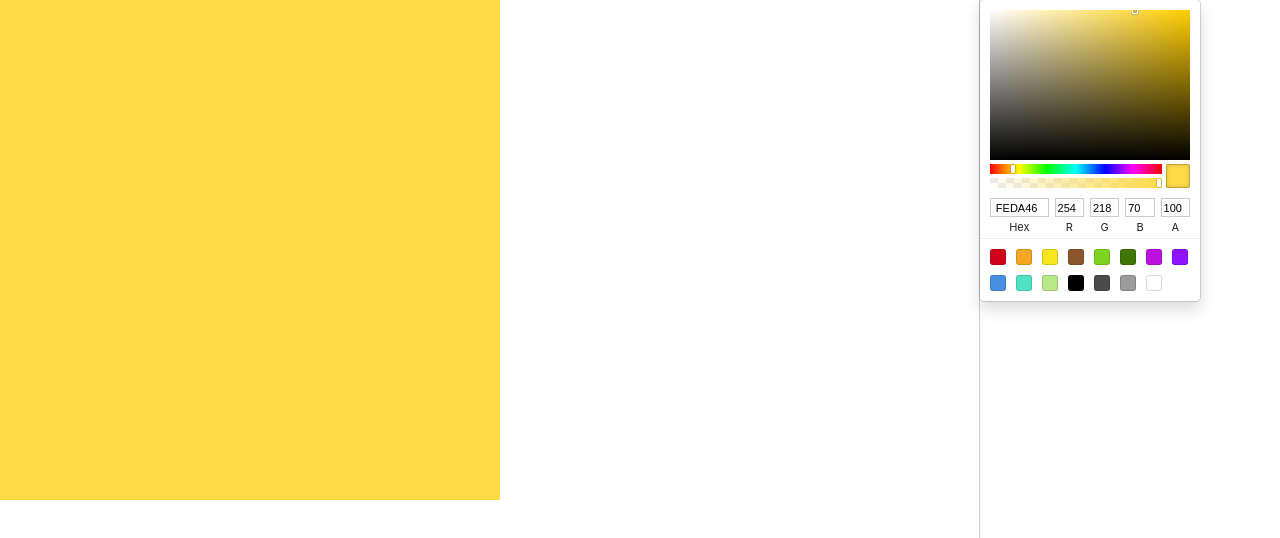
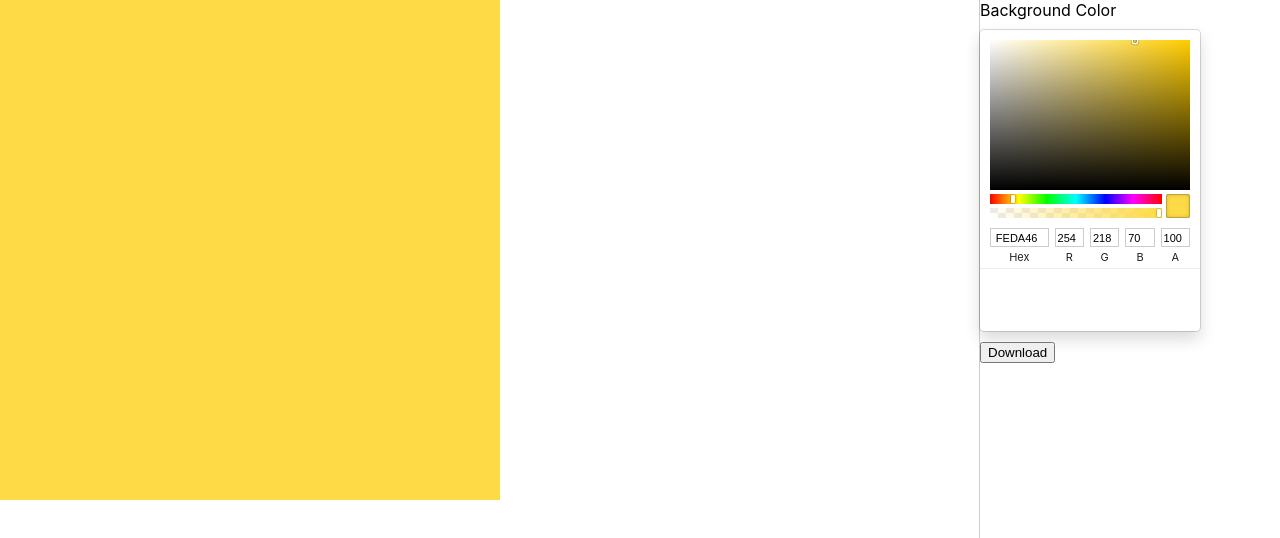
Before and after one commit to luogao/react-learning-road, a React (Create React App) app in the folder wallpaper-production/: page / in a window 1280 px wide. Shown: the top 538 px of the page. Built offline with nearby package versions, Linux system fonts and the light colour scheme.

Commit message:
添加下载功能

```diff
--- a/wallpaper-production/src/App.js
+++ b/wallpaper-production/src/App.js
@@ -4,14 +4,35 @@ import Control from './components/Control/Control.js'
 
 import './App.css';
 
+function base64Img2Blob(code) {
+  var parts = code.split(';base64,');
+  var contentType = parts[0].split(':')[1];
+  var raw = window.atob(parts[1]);
+  var rawLength = raw.length;
+
+  var uInt8Array = new Uint8Array(rawLength);
+
+  for (var i = 0; i < rawLength; ++i) {
+    uInt8Array[i] = raw.charCodeAt(i);
+  }
+
+  return new Blob([uInt8Array], { type: contentType });
+}
+
+function downloadFile(fileName, content){
+  var aLink = document.createElement('a');
+  var blob = base64Img2Blob(content); //new Blob([content]);
+  aLink.download = fileName;
+  aLink.href = URL.createObjectURL(blob);
+  aLink.click()
+}
 
 class App extends Component {
-
-
   state = {
     canvasWidth: 500,
     canvasHeight: 500,
-    currentBgColor: '#feda46'
+    currentBgColor: '#feda46',
+    imgUrl: ''
   }
 
   handleColorChange(res) {
@@ -20,12 +41,21 @@ class App extends Component {
     })
   }
 
+  handleCanvasUpdate(res) {
+    this.imgUrl = res
+  }
+
+  handleSave() {
+    const { imgUrl } = this
+    downloadFile('test', imgUrl)
+  }
+
   render() {
     const { canvasWidth, canvasHeight, currentBgColor } = this.state
     return (
       <div className="App">
-        <Canvas width={canvasWidth} height={canvasHeight} bgColor={currentBgColor} />
-        <Control color={currentBgColor} onChange={(res) => { this.handleColorChange(res) }} />
+        <Canvas update={(res) => { this.handleCanvasUpdate(res) }} width={canvasWidth} height={canvasHeight} bgColor={currentBgColor} />
+        <Control onSave={() => { this.handleSave() }} color={currentBgColor} onChange={(res) => { this.handleColorChange(res) }} />
       </div>
     );
   }
--- a/wallpaper-production/src/components/Canvas/Canvas.js
+++ b/wallpaper-production/src/components/Canvas/Canvas.js
@@ -11,17 +11,26 @@ class Canvas extends React.Component {
 
   initData() {
     const canvas = this.canvasRef.current
+    this.canvas = canvas
     this.ctx = canvas.getContext('2d')
   }
 
   draw() {
-    const { ctx } = this
+    const { ctx, canvas } = this
     const { bgColor, width, height } = this.props
     ctx.clearRect(0, 0, width, height)
     ctx.beginPath()
     ctx.rect(0, 0, width, height)
     ctx.fillStyle = bgColor
     ctx.fill()
+    this.getImgSrc(canvas)
+  }
+
+  getImgSrc(canvas) {
+    const { update } = this.props
+    const dataUrl = canvas.toDataURL('image/png')
+    update(dataUrl)
+    return dataUrl
   }
 
   componentDidMount() {
--- a/wallpaper-production/src/components/Control/Control.css
+++ b/wallpaper-production/src/components/Control/Control.css
@@ -4,3 +4,12 @@
   border-left: 1px solid #ccc;
   flex-shrink: 0;
 }
+
+section + section{
+  margin-top: 10px;
+}
+
+section span{
+  display: block;
+  margin-bottom: 10px;
+}
--- a/wallpaper-production/src/components/Control/Control.js
+++ b/wallpaper-production/src/components/Control/Control.js
@@ -5,10 +5,16 @@ import './Control.css'
 
 class Control extends React.Component {
   render() {
-    const { onChange, color } = this.props
+    const { onChange, color, onSave } = this.props
     return (
       <div className='control-container'>
-        <SketchPicker color={color} onChange={onChange} />
+        <section>
+          <span> Background Color </span>
+          <SketchPicker color={color} onChange={onChange} />
+        </section>
+        <section>
+          <button onClick={onSave}>Download</button>
+        </section>
       </div>
     )
   }
```
